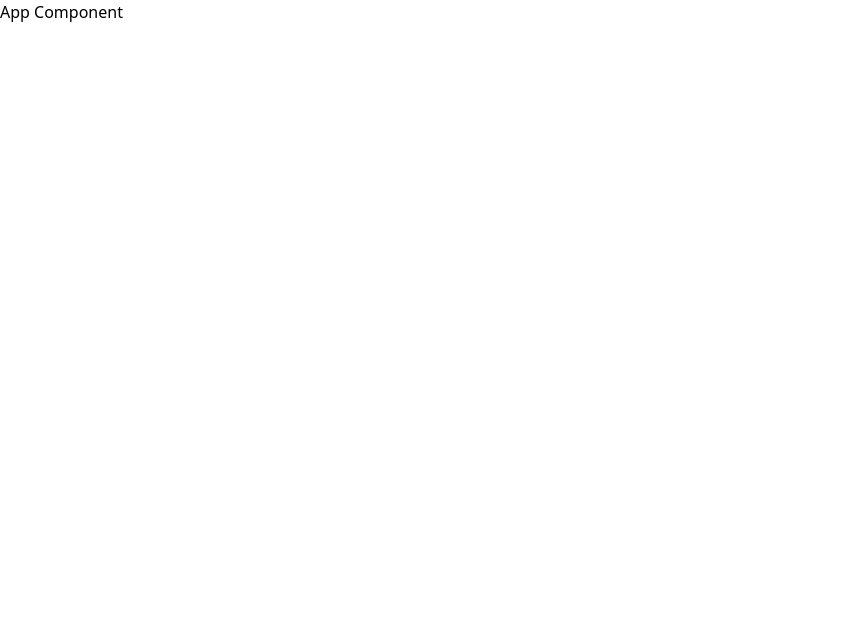
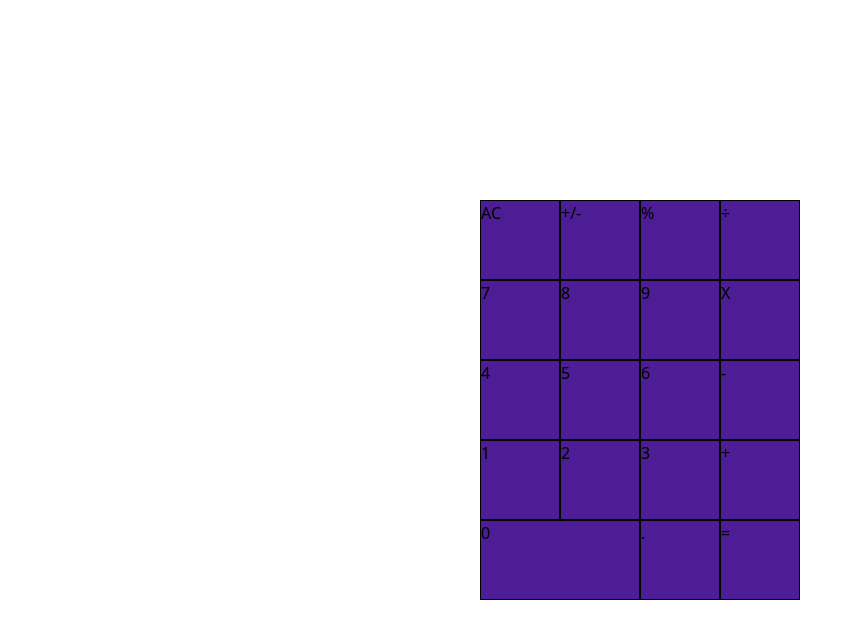
Before and after one commit to alain-kubwayo/the-gym-calculator-reactjs, a React (Create React App) app: page / in a window 1280 px wide. Shown: the top 638 px of the page, without its empty margins (0-863 px from the left). Built offline with nearby package versions, Linux system fonts and the light colour scheme.

Commit message:
feat: add calculator boilerplate

```diff
--- a/src/App.js
+++ b/src/App.js
@@ -1,7 +1,9 @@
+import Calculator from "./components/Calculator";
+
 function App() {
   return (
-    <div>
-      App Component
+    <div className="w-screen h-screen flex items-center justify-center">
+      <Calculator />
     </div>
   );
 }
--- /dev/null
+++ b/src/components/Calculator.jsx
@@ -0,0 +1,31 @@
+const calculatorButtons = [
+    { id: 1, description: 'AC' },
+    { id: 2, description: '+/-' },
+    { id: 3, description: '%' },
+    { id: 4, description: '÷' },
+    { id: 5, description: '7' },
+    { id: 6, description: '8' },
+    { id: 7, description: '9' },
+    { id: 8, description: 'X' },
+    { id: 9, description: '4' },
+    { id: 10, description: '5' },
+    { id: 11, description: '6' },
+    { id: 12, description: '-' },
+    { id: 13, description: '1' },
+    { id: 14, description: '2' },
+    { id: 15, description: '3' },
+    { id: 16, description: '+' },
+    { id: 17, description: '0' },
+    { id: 18, description: '.' },
+    { id: 19, description: '=' },
+];
+
+const Calculator = () => {
+    return (
+        <div className="bg-sky-500 h-1/2 w-1/4 grid grid-cols-4">
+            {calculatorButtons.map(button => <div key={button.id} className={`bg-violet-900 border border-black self-center w-full h-full ${button.id === 17 ? 'col-span-2' : ''}`}>{button.description}</div>)}
+        </div>
+    );
+}
+
+export default Calculator;
```
